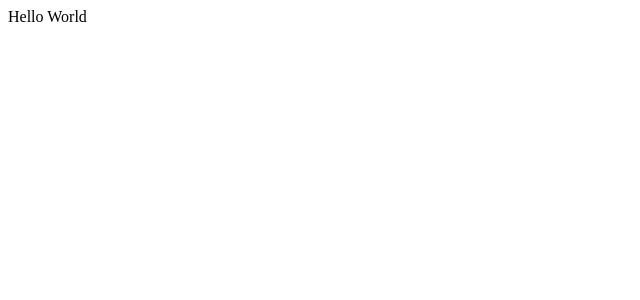
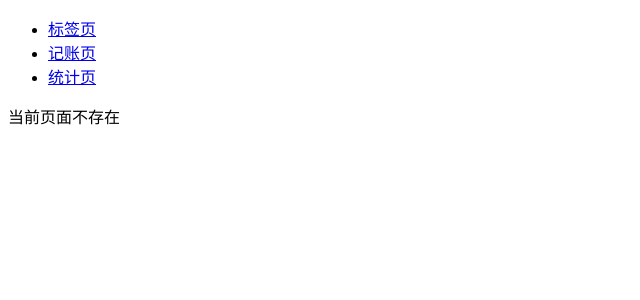
Before and after one commit to JimmeyCheung/morney-react, a React (Create React App) app: page / in a window 1280 px wide. Shown: the top 300 px of the page, without its empty margins (0-640 px from the left). Built offline with nearby package versions, Linux system fonts and the light colour scheme.

Commit message:
添加路由导航

```diff
--- a/package.json
+++ b/package.json
@@ -10,10 +10,12 @@
     "@types/node": "^12.0.0",
     "@types/react": "^16.9.44",
     "@types/react-dom": "^16.9.8",
+    "@types/react-router-dom": "^5.1.5",
     "@types/styled-components": "^5.1.2",
     "react": "^16.13.1",
     "react-dom": "^16.13.1",
     "react-is": "^16.13.1",
+    "react-router-dom": "^5.2.0",
     "react-scripts": "3.4.1",
     "styled-components": "^5.1.1",
     "typescript": "~3.7.2"
--- a/src/App.tsx
+++ b/src/App.tsx
@@ -1,11 +1,60 @@
-import React from 'react';
+import React from "react";
+import {
+  HashRouter as Router,
+  Switch,
+  Route,
+  Link,
+  Redirect
+} from "react-router-dom";
 
-function App() {
+export default function App() {
   return (
-    <div>
-      Hello World
-    </div>
+    <Router>
+      <div>
+        <nav>
+          <ul>
+            <li>
+              <Link to="/tags">标签页</Link>
+            </li>
+            <li>
+              <Link to="/money">记账页</Link>
+            </li>
+            <li>
+              <Link to="/statistics">统计页</Link>
+            </li>
+          </ul>
+        </nav>
+        <Switch>
+          <Route path="/tags">
+            <Tags />
+          </Route>
+          <Route path="/money">
+            <Money />
+          </Route>
+          <Route path="/statistics">
+            <Statistics />
+          </Route>
+          <Route path="*">
+            <NoMatch />
+          </Route>
+          <Redirect exact from="/" to="money" />
+        </Switch>
+      </div>
+    </Router>
   );
 }
 
-export default App;
+function Tags() {
+  return <h2>Route</h2>;
+}
+
+function Money() {
+  return <h2>Money</h2>;
+}
+
+function Statistics() {
+  return <h2>Statistics</h2>;
+}
+function NoMatch() {
+  return <div>当前页面不存在</div>
+}
```
Also changed, not shown: 2 other files (tests, documents, lock files or other folders).
